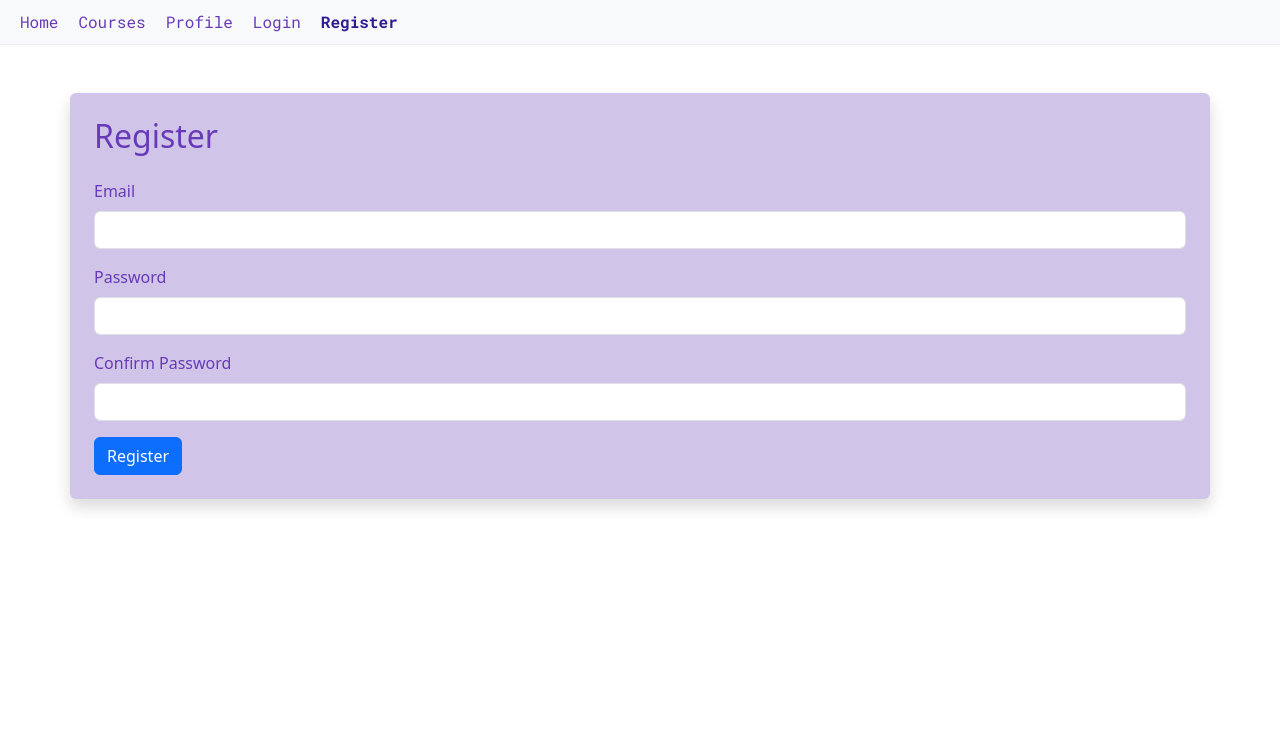
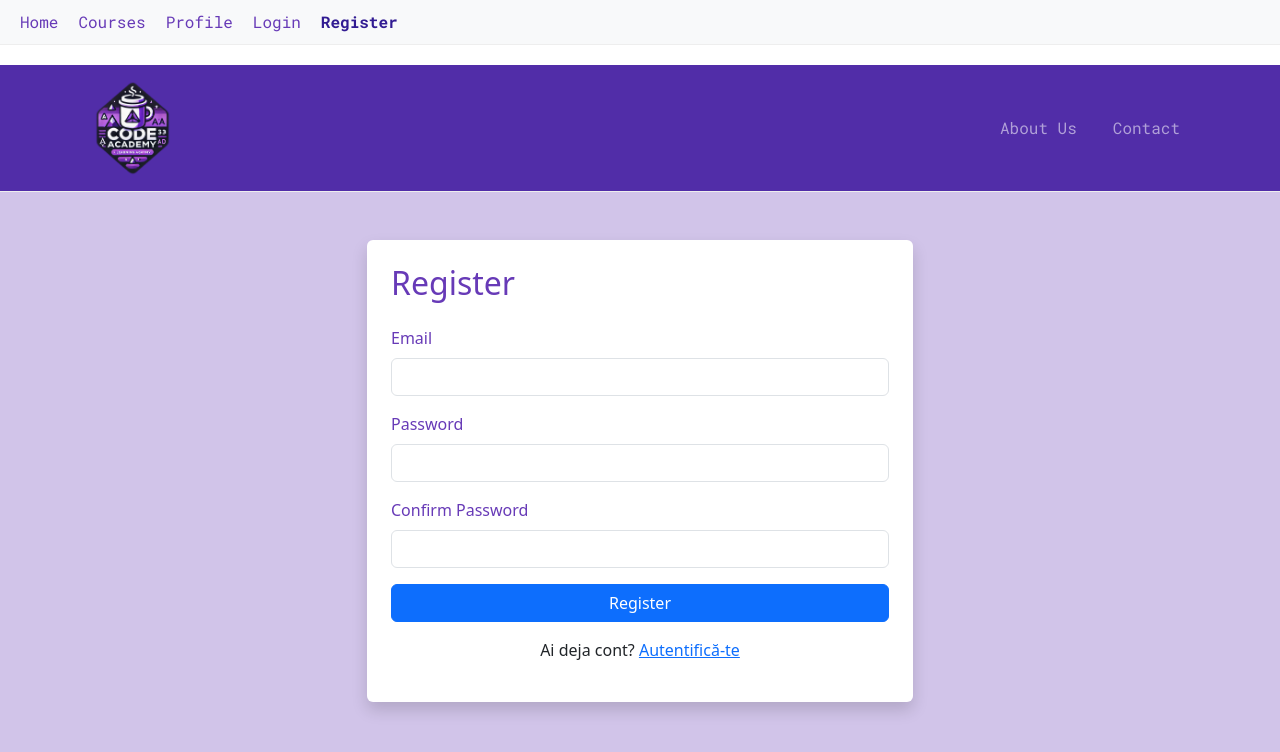
Before and after one commit to dutuAndrada/DAW_Project, a Vue app: page /register in a window 1280 px wide. Shown: the top 752 px of the page. Built offline with nearby package versions, Linux system fonts and the light colour scheme.

Commit message:
edited login and register to be the same layout:)

```diff
--- a/src/components/LoginUser.vue
+++ b/src/components/LoginUser.vue
@@ -1,52 +1,89 @@
 <template>
-  <div class="container mt-5 bg-purple-light rounded shadow p-4">
+  <div class="bg-purple-light min-vh-100">
+    <nav class="navbar navbar-expand-lg navbar-dark bg-purple-dark">
+      <div class="container">
+        <router-link class="navbar-brand" to="/">
+          <img :src="logoUrl" alt="Logo" height="100" class="d-inline-block align-top">
+        </router-link>
+        <button class="navbar-toggler" type="button" data-bs-toggle="collapse" data-bs-target="#navbarNav" aria-controls="navbarNav" aria-expanded="false" aria-label="Toggle navigation">
+          <span class="navbar-toggler-icon"></span>
+        </button>
+        <div class="collapse navbar-collapse justify-content-end" id="navbarNav">
+          <ul class="navbar-nav">
+            <li class="nav-item">
+              <a class="nav-link" href="#">About Us</a>
+            </li>
+            <li class="nav-item">
+              <a class="nav-link" href="#">Contact</a>
+            </li>
+
+          </ul>
+        </div>
+      </div>
+    </nav>
+
+    <div class="container mt-5">
+      <div class="row justify-content-center">
+        <div class="col-md-6">
+          <div class="bg-white rounded shadow p-4">
             <h2 class="text-purple mb-4">Login</h2>
             <form @submit.prevent="handleLogin">
               <div class="mb-3">
                 <label for="email" class="form-label text-purple">Email</label>
-        <input
-          type="email"
-          v-model="email"
-          class="form-control"
-          id="email"
-          required
-        />
+                <input type="email" v-model="email" class="form-control" id="email" required />
               </div>
               <div class="mb-3">
                 <label for="password" class="form-label text-purple">Password</label>
-        <input
-          type="password"
-          v-model="password"
-          class="form-control"
-          id="password"
-          required
-        />
+                <input type="password" v-model="password" class="form-control" id="password" required />
               </div>
-      <button type="submit" class="btn btn-primary">Login</button>
+              <div v-if="loginError" class="alert alert-danger">{{ loginError }}</div> <button type="submit" class="btn btn-primary w-100">Login</button>
+              <p class="mt-3 text-center">Don't have an account? <router-link to="/register">Register</router-link></p>
             </form>
+          </div>
+        </div>
+      </div>
+    </div>
   </div>
 </template>
 
 <script>
+import { computed, ref } from 'vue';
+import { useStore } from 'vuex';
+import { useRouter } from 'vue-router';
+
 export default {
-  data() {
-    return {
-      email: "",
-      password: "",
+    setup() {
+        const store = useStore();
+        const router = useRouter();
+        const user = computed(() => store.state.user);
+        const logoUrl = require('@/assets/logo_purple.png');
+        const email = ref('');
+        const password = ref('');
+        const loginError = ref(null);
+
+        const handleLogin = async () => {
+          loginError.value = null;
+          try {
+            await store.dispatch("login", { email: email.value, password: password.value });
+            router.push("/profile");
+          } catch (error) {
+            loginError.value = error.message || "Credentiale incorecte.";
+          }
         };
-  },
-  methods: {
-    handleLogin() {
-      if (this.email && this.password) {
-        this.$store.dispatch("login", { email: this.email });
-        this.$router.push("/profile");
-      }
-    },
+
+        return { email, password, handleLogin, user, logoUrl, loginError };
     },
 };
 </script>
 
+
 <style scoped>
+.bg-purple {
+  background-color: #673ab7; /* Deep Purple */
+}
+.bg-purple-dark {
+    background-color: #512da8;
+}
 .bg-purple-light {
     background-color: #d1c4e9;
 }
--- a/src/components/RegisterUser.vue
+++ b/src/components/RegisterUser.vue
@@ -1,65 +1,98 @@
 <template>
-  <div class="container mt-5 bg-purple-light rounded shadow p-4">
+  <div class="bg-purple-light min-vh-100">
+    <nav class="navbar navbar-expand-lg navbar-dark bg-purple-dark">
+      <div class="container">
+        <router-link class="navbar-brand" to="/">
+          <img :src="logoUrl" alt="Logo" height="100" class="d-inline-block align-top">
+        </router-link>
+        <button class="navbar-toggler" type="button" data-bs-toggle="collapse" data-bs-target="#navbarNav" aria-controls="navbarNav" aria-expanded="false" aria-label="Toggle navigation">
+          <span class="navbar-toggler-icon"></span>
+        </button>
+        <div class="collapse navbar-collapse justify-content-end" id="navbarNav">
+          <ul class="navbar-nav">
+            <li class="nav-item">
+              <a class="nav-link" href="#">About Us</a>
+            </li>
+            <li class="nav-item">
+              <a class="nav-link" href="#">Contact</a>
+            </li>
+          </ul>
+        </div>
+      </div>
+    </nav>
+
+    <div class="container mt-5">
+      <div class="row justify-content-center">
+        <div class="col-md-6">
+          <div class="bg-white rounded shadow p-4">
             <h2 class="text-purple mb-4">Register</h2>
             <form @submit.prevent="handleRegister">
               <div class="mb-3">
                 <label for="email" class="form-label text-purple">Email</label>
-        <input
-          type="email"
-          v-model="email"
-          class="form-control"
-          id="email"
-          required
-        />
+                <input type="email" v-model="email" class="form-control" id="email" required />
               </div>
               <div class="mb-3">
                 <label for="password" class="form-label text-purple">Password</label>
-        <input
-          type="password"
-          v-model="password"
-          class="form-control"
-          id="password"
-          required
-        />
+                <input type="password" v-model="password" class="form-control" id="password" required />
               </div>
               <div class="mb-3">
                 <label for="confirmPassword" class="form-label text-purple">Confirm Password</label>
-        <input
-          type="password"
-          v-model="confirmPassword"
-          class="form-control"
-          id="confirmPassword"
-          required
-        />
+                <input type="password" v-model="confirmPassword" class="form-control" id="confirmPassword" required />
               </div>
-      <button type="submit" class="btn btn-primary">Register</button>
+              <div v-if="registrationError" class="alert alert-danger">{{ registrationError }}</div>
+              <button type="submit" class="btn btn-primary w-100">Register</button>
+              <p class="mt-3 text-center">Ai deja cont? <router-link to="/login">Autentifică-te</router-link></p>
             </form>
+          </div>
+        </div>
+      </div>
+    </div>
   </div>
 </template>
 
 <script>
+import { ref, computed } from 'vue';
+import { useStore } from 'vuex';
+import { useRouter } from 'vue-router';
+
 export default {
-  data() {
-    return {
-      email: "",
-      password: "",
-      confirmPassword: "",
-    };
-  },
-  methods: {
-    handleRegister() {
-      if (this.password !== this.confirmPassword) {
-        alert("Passwords do not match!");
+  setup() {
+    const store = useStore();
+    const router = useRouter();
+    const user = computed(() => store.state.user);
+    const logoUrl = require('@/assets/logo_purple.png'); // Assuming the logo is in the assets folder
+    const email = ref('');
+    const password = ref('');
+    const confirmPassword = ref('');
+    const registrationError = ref(null);
+
+    const handleRegister = async () => {
+      registrationError.value = null;
+      if (password.value !== confirmPassword.value) {
+        registrationError.value = "Parolele nu se potrivesc!";
         return;
       }
-      // Handle registration logic here - call an API or store in a database
-      console.log("User registered:", this.email);
-    },
+
+      try {
+        await store.dispatch('register', { email: email.value, password: password.value });
+        router.push('/login');
+      } catch (error) {
+        registrationError.value = error.message || "Eroare la înregistrare.";
+      }
+    };
+
+    return { email, password, confirmPassword, handleRegister, logoUrl, user, registrationError };
   },
 };
 </script>
 
 <style scoped>
+.bg-purple {
+  background-color: #673ab7;
+}
+.bg-purple-dark {
+  background-color: #512da8;
+}
 .bg-purple-light {
   background-color: #d1c4e9;
 }
```
Lines whose indentation alone changed are shown as unchanged.
